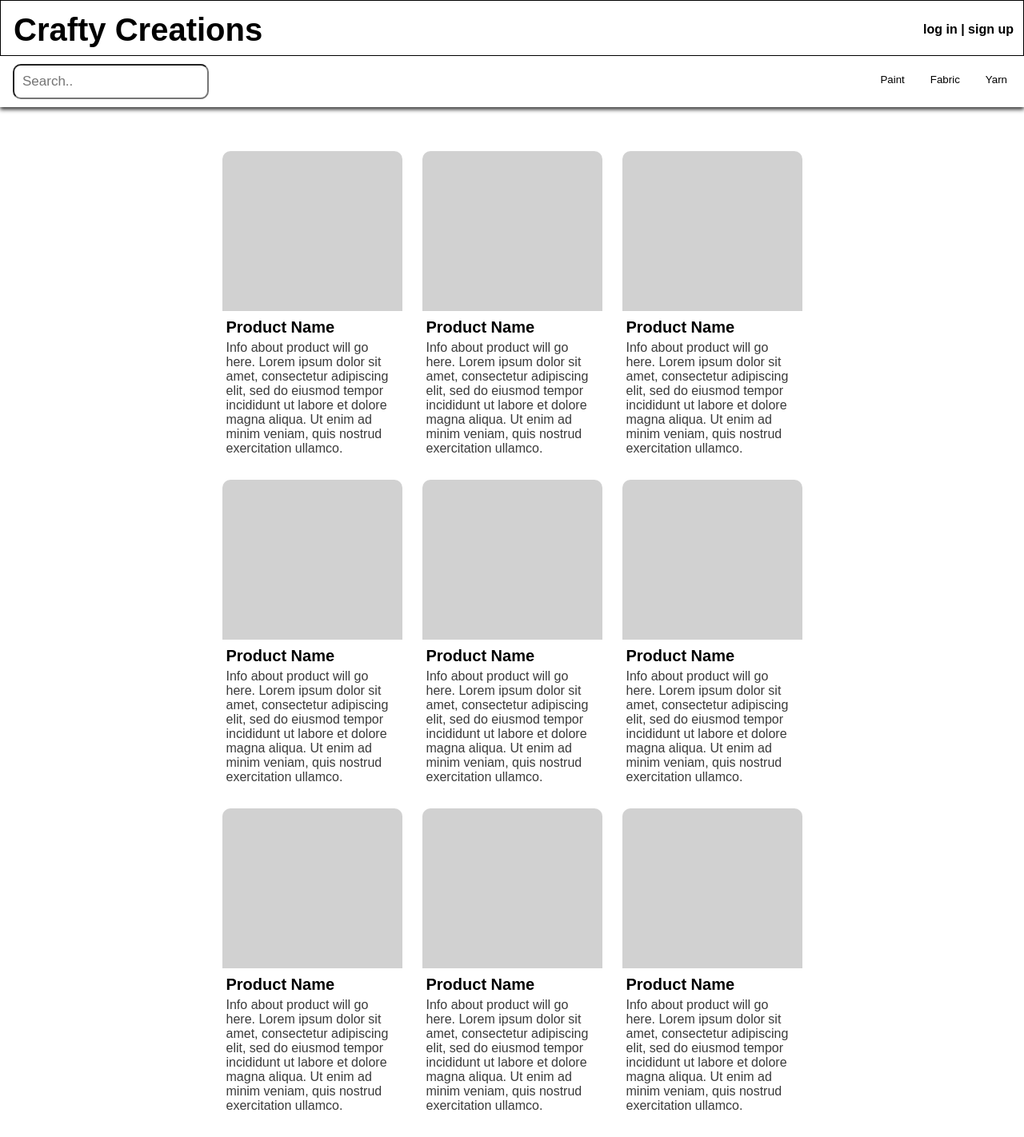
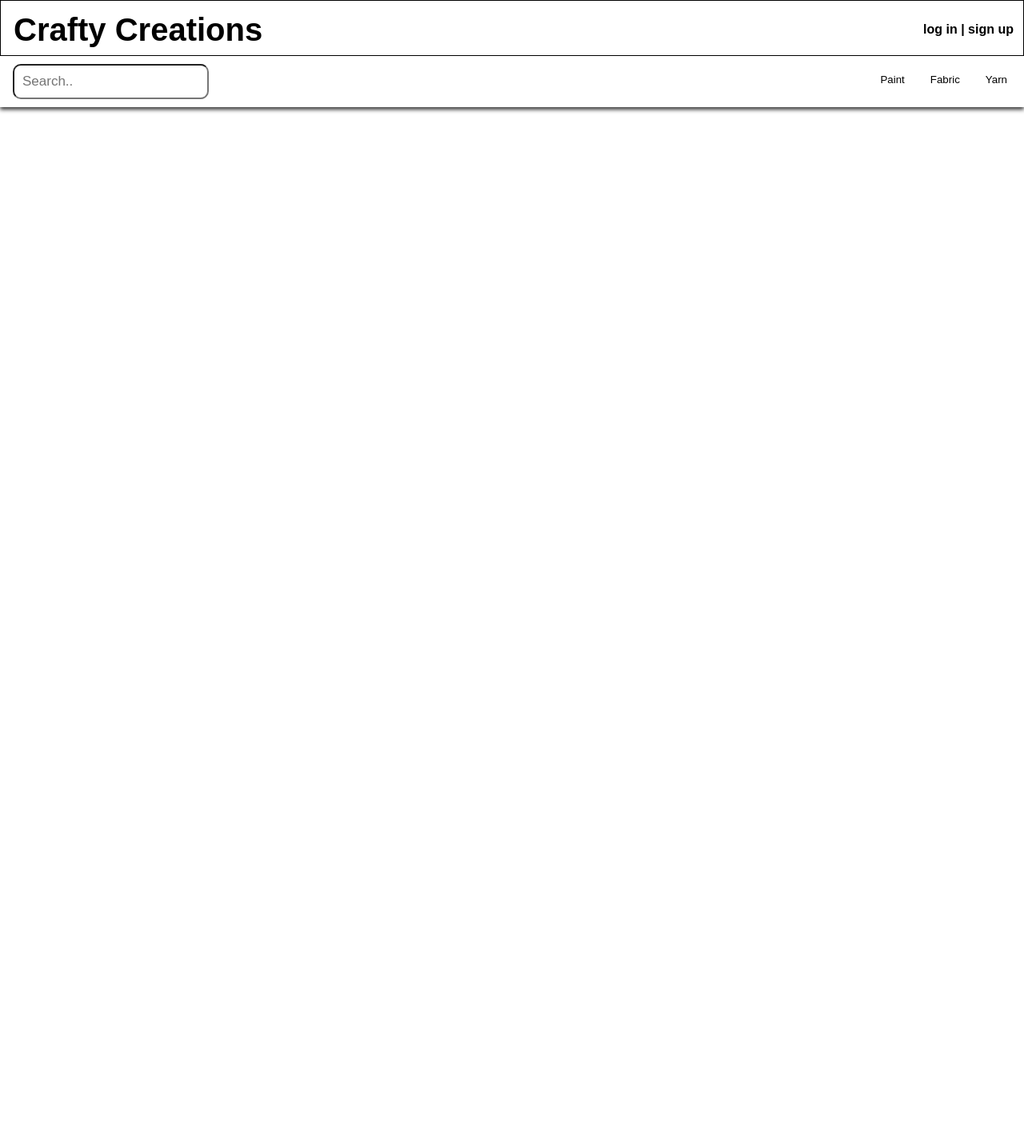
Before and after one commit to ldamps/Crafty-Creations, a PHP site: page /index.html in a window 1280 px wide. Shown: the whole page at 80% size. After the commit the page ends 141 px from the top, so only its background shows below. Run offline with PHP 8.4, Linux system fonts and the light colour scheme.

Commit message:
Files that ive changed. Currently not working with the JS

```diff
--- a/index.html
+++ b/index.html
@@ -46,59 +46,6 @@
         </div>
     </nav>
 
-    <div id="productContainer">
-        <div class="productRow">
-            <div class="product" id="bogus">
-                <img src="placeholder-image.png" class="productImage">
-                <h1 class="productName">Product Name</h1>
-                <p class="productInfo">Info about product will go here. Lorem ipsum dolor sit amet, consectetur adipiscing elit, sed do eiusmod tempor incididunt ut labore et dolore magna aliqua. Ut enim ad minim veniam, quis nostrud exercitation ullamco.</p>
-            </div>
-            <div class="product">
-                <img src="placeholder-image.png" class="productImage">
-                <h1 class="productName">Product Name</h1>
-                <p class="productInfo">Info about product will go here. Lorem ipsum dolor sit amet, consectetur adipiscing elit, sed do eiusmod tempor incididunt ut labore et dolore magna aliqua. Ut enim ad minim veniam, quis nostrud exercitation ullamco.</p>
-            </div>
-            <div class="product">
-                <img src="placeholder-image.png" class="productImage">
-                <h1 class="productName">Product Name</h1>
-                <p class="productInfo">Info about product will go here. Lorem ipsum dolor sit amet, consectetur adipiscing elit, sed do eiusmod tempor incididunt ut labore et dolore magna aliqua. Ut enim ad minim veniam, quis nostrud exercitation ullamco.</p>
-            </div>
-        </div>
-        <div class="productRow">
-            <div class="product">
-                <img src="placeholder-image.png" class="productImage">
-                <h1 class="productName">Product Name</h1>
-                <p class="productInfo">Info about product will go here. Lorem ipsum dolor sit amet, consectetur adipiscing elit, sed do eiusmod tempor incididunt ut labore et dolore magna aliqua. Ut enim ad minim veniam, quis nostrud exercitation ullamco.</p>
-            </div>
-            <div class="product">
-                <img src="placeholder-image.png" class="productImage">
-                <h1 class="productName">Product Name</h1>
-                <p class="productInfo">Info about product will go here. Lorem ipsum dolor sit amet, consectetur adipiscing elit, sed do eiusmod tempor incididunt ut labore et dolore magna aliqua. Ut enim ad minim veniam, quis nostrud exercitation ullamco.</p>
-            </div>
-            <div class="product">
-                <img src="placeholder-image.png" class="productImage">
-                <h1 class="productName">Product Name</h1>
-                <p class="productInfo">Info about product will go here. Lorem ipsum dolor sit amet, consectetur adipiscing elit, sed do eiusmod tempor incididunt ut labore et dolore magna aliqua. Ut enim ad minim veniam, quis nostrud exercitation ullamco.</p>
-            </div>
-        </div>
-        <div class="productRow">
-            <div class="product">
-                <img src="placeholder-image.png" class="productImage">
-                <h1 class="productName">Product Name</h1>
-                <p class="productInfo">Info about product will go here. Lorem ipsum dolor sit amet, consectetur adipiscing elit, sed do eiusmod tempor incididunt ut labore et dolore magna aliqua. Ut enim ad minim veniam, quis nostrud exercitation ullamco.</p>
-            </div>
-            <div class="product">
-                <img src="placeholder-image.png" class="productImage">
-                <h1 class="productName">Product Name</h1>
-                <p class="productInfo">Info about product will go here. Lorem ipsum dolor sit amet, consectetur adipiscing elit, sed do eiusmod tempor incididunt ut labore et dolore magna aliqua. Ut enim ad minim veniam, quis nostrud exercitation ullamco.</p>
-            </div>
-            <div class="product">
-                <img src="placeholder-image.png" class="productImage">
-                <h1 class="productName">Product Name</h1>
-                <p class="productInfo">Info about product will go here. Lorem ipsum dolor sit amet, consectetur adipiscing elit, sed do eiusmod tempor incididunt ut labore et dolore magna aliqua. Ut enim ad minim veniam, quis nostrud exercitation ullamco.</p>
-            </div>
-        </div>
-    </div>
 </body>
 <script src="script.js"></script>
 </html>
```
Also changed, not shown: index.php (+37 -0 lines), db.php (line endings or trailing spaces).
